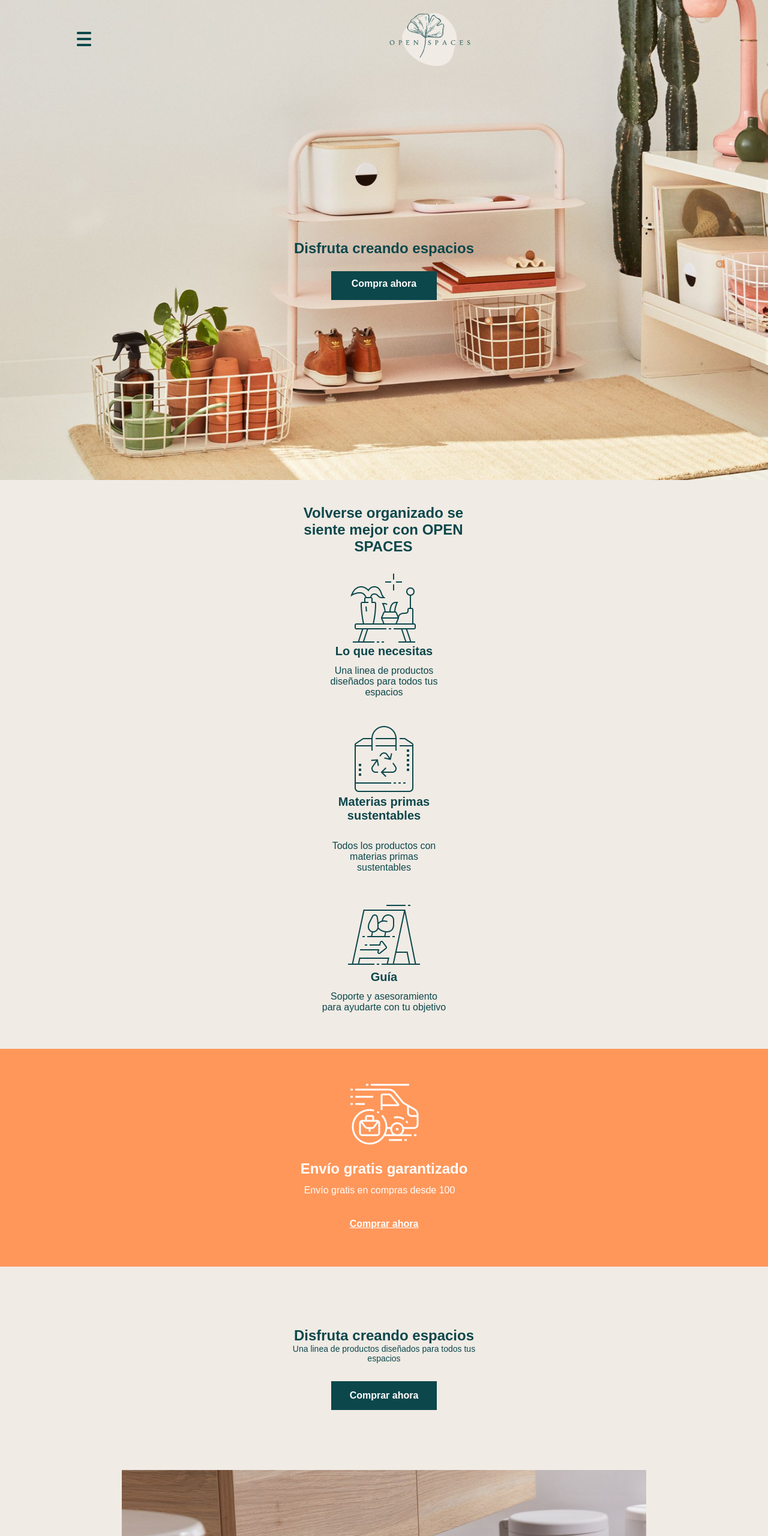
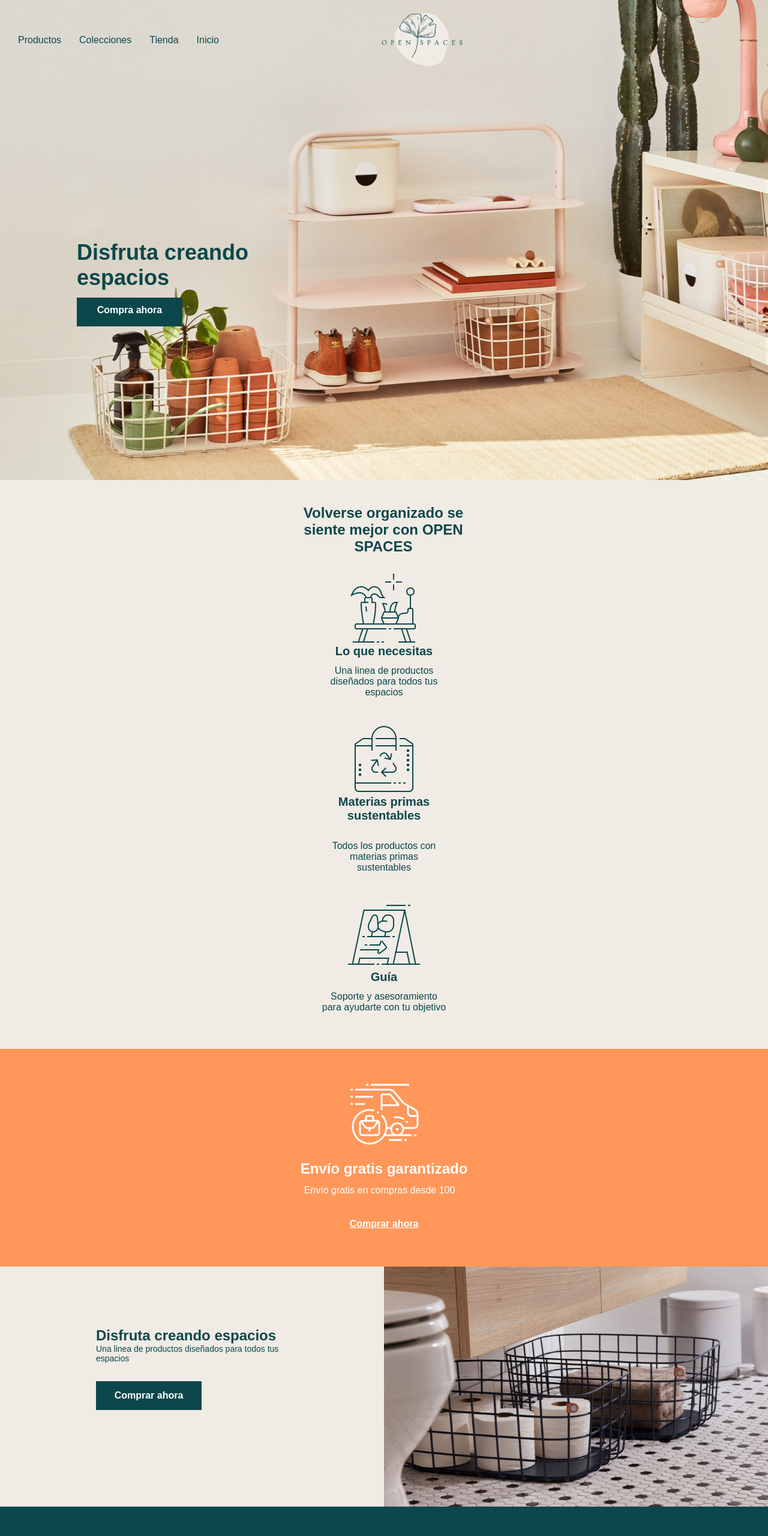
Before and after one commit to Adalab/modulo-1-evaluacion-final-AranDiez, a website: page docs/index.html in a window 1280 px wide. Shown: the top 2560 px of the page at 60% size. Drawn offline with Linux system fonts and the light colour scheme.

Commit message:
added media queries

```diff
--- a/docs/index.html
+++ b/docs/index.html
@@ -26,8 +26,8 @@
               </li>
             </ul>
           </nav>
-          <a href="https://adalab.es/" target="_blank"><img  class="header__section1--menu" src="../assets/images/burger.png" alt="Menu" title="Menu" ></img></a>
-          <img  class="header__section1--logo" src="../assets/images/logo.png" alt="Logo Openspaces" title="Logo Openspaces"></img>
+          <a href="https://adalab.es/" target="_blank"><img  class="header__section1--menu" src="../images/burger.png" alt="Menu" title="Menu" ></img></a>
+          <img  class="header__section1--logo" src="../images/logo.png" alt="Logo Openspaces" title="Logo Openspaces"></img>
         </section>
         <section class="header__section2" >
             <h1 class="header__section2--title" >Disfruta creando espacios</h1>
@@ -40,17 +40,17 @@
           <h2 class="main__module1--title" >Volverse organizado se siente mejor con OPEN SPACES</h2>
           <section class="main__module2--articles" >
             <article class="main__module1--article" >
-              <img class="main__module1--image1" src="../assets/images/icon_1.png" alt="imagen mesa" title="lo que necesitas"></img>
+              <img class="main__module1--image1" src="../images/icon_1.png" alt="imagen mesa" title="lo que necesitas"></img>
               <h3 class="main__module1--title1" >Lo que necesitas</h3>
               <p class="main__module1--article--par" >Una linea de productos diseñados para todos tus espacios</p>
             </article>
             <article class="main__module1--article">
-              <img class="main__module1--image2" src="../assets/images/icon_2.png" alt="imagen reciclaje" title="materias primas sustentables"></img>
+              <img class="main__module1--image2" src="../images/icon_2.png" alt="imagen reciclaje" title="materias primas sustentables"></img>
               <h3 class="main__module1--title2" >Materias primas sustentables</h3>
               <p class="main__module1--article--par" >Todos los productos con materias primas sustentables</p>
             </article>
             <article class="main__module1--article" >
-              <img class="main__module1--image3" src="../assets/images/icon_3.png" alt="imagen mapa" title="guía"></img>
+              <img class="main__module1--image3" src="../images/icon_3.png" alt="imagen mapa" title="guía"></img>
               <h3 class="main__module1--title3">Guía</h3>
               <p class="main__module1--article--par" >Soporte y asesoramiento para ayudarte con tu objetivo</p>
             </article>
@@ -59,7 +59,7 @@
     </section>
 
     <section class="main__module2" >
-        <img  class="main__module2--img" src="../assets/images/icon_4.png" alt="imagen camión"></img>
+        <img  class="main__module2--img" src="../images/icon_4.png" alt="imagen camión"></img>
         <h2 class="main__module2--title" >Envío gratis garantizado</h2>
         <p class="main__module2--text" >Envío gratis en compras desde 100</p>
         <a  class="main__module2--button" href="https://adalab.es/" target="_blank" title="Comprar ahora" alt="Comprar ahora">Comprar ahora</a>
@@ -74,7 +74,7 @@
           </section>
         </section>
         <section class="main__module3--section2" >
-          <img class="main__module3--img" src="../assets/images/creando-espacios.jpg" alt=""></img>
+          <img class="main__module3--img" src="../images/creando-espacios.jpg" alt=""></img>
         </section>
       </section>
 
@@ -136,7 +136,7 @@
          </ul>
 
        </article>
-             <a href="#top" title="Top"><img  class="footer__top" src="../assets/images/arrow.png" alt="Top"></img></a>
+             <a href="#top" title="Top"><img  class="footer__top" src="../images/arrow.png" alt="Top"></img></a>
        </footer>
 
   </body>
--- a/src/scss/layout/_footer.scss
+++ b/src/scss/layout/_footer.scss
@@ -67,3 +67,33 @@
     transform: rotate(360deg);
   }
 }
+@media (min-width: 768px) {
+  .footer {
+    display: flex;
+    align-items: center;
+    justify-content: space-around;
+    padding: 71px 57px 74px 118px;
+    width: 100vw;
+  }
+
+  .footer__article1 {
+    padding: 0;
+  }
+
+  .footer__top {
+    margin: 0;
+    margin-top: 110px;
+  }
+}
+@media (min-width: 980px) {
+  .footer {
+    margin-top: 0px;
+  }
+
+  .main__module3--section1 {
+    display: flex;
+    justify-content: center;
+    align-items: flex-start;
+    margin-left: 25%;
+  }
+}
--- a/src/scss/layout/_header.scss
+++ b/src/scss/layout/_header.scss
@@ -67,3 +67,43 @@
   transition: color ease 2s;
   font-size: 1.063rem;
 }
+@media (min-width: 768px) {
+  .header__section2 {
+    align-items: flex-start;
+    margin-left: 10%;
+  }
+  .header__section2--title {
+    font-size: 2.25rem;
+    font-weight: 600;
+    text-align: left;
+    width: 400px;
+  }
+
+  .header__section2--button {
+    margin-top: 12px;
+  }
+}
+
+@media (min-width: 980px) {
+  .header__section1 {
+    display: flex;
+    flex-direction: row;
+  }
+
+  .header__section1--menu {
+    display: none;
+  }
+
+  .header__section1--menulinks {
+    display: flex;
+    align-items: center;
+    column-gap: 30px;
+    margin-left: 30px;
+    width: 97px;
+    height: 23px;
+    flex-grow: 0;
+    font-family: "Poppins", sans-serif;
+    color: var(--darkblue-color);
+    font-size: 1rem;
+  }
+}
--- a/src/scss/layout/_module3.scss
+++ b/src/scss/layout/_module3.scss
@@ -56,3 +56,24 @@
   margin: auto;
   max-width: 100%;
 }
+
+@media (min-width: 768px) {
+  .main__module3--img {
+    width: 100%;
+    height: auto;
+  }
+}
+@media (min-width: 980px) {
+  .main__module3 {
+    display: grid;
+    grid-template-columns: 1fr 1fr;
+    height: 50vh;
+  }
+  .main__module3--img {
+    height: 50vh;
+    object-fit: cover;
+  }
+  .main__module3--text {
+    text-align: start;
+  }
+}
```
Also changed, not shown: src/html/partials/footer.html (+1 -1 lines), src/html/partials/header.html (+2 -2 lines), src/html/partials/module1.html (+3 -3 lines), src/html/partials/module2.html (+1 -1 lines), src/html/partials/module3.html (+1 -1 lines), docs/assets/css/main.css.
